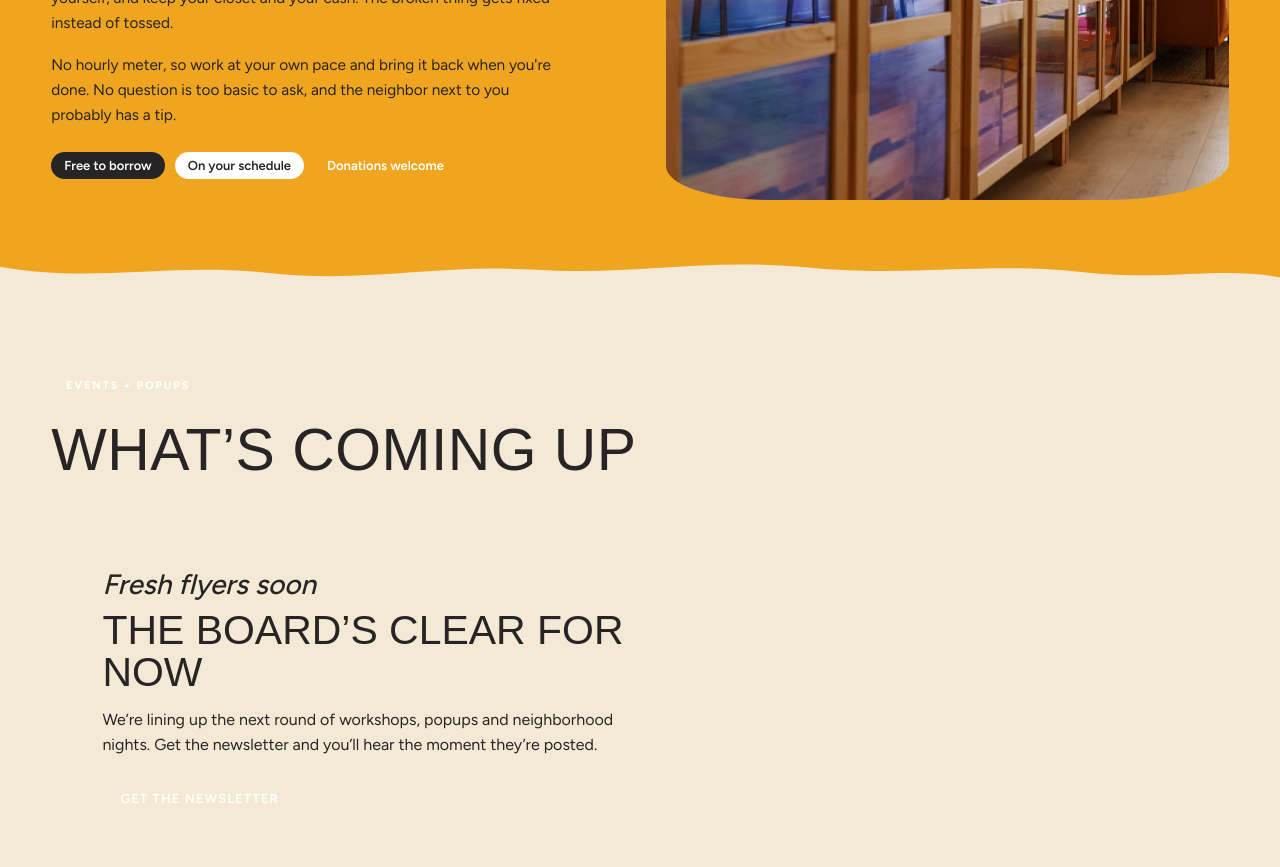
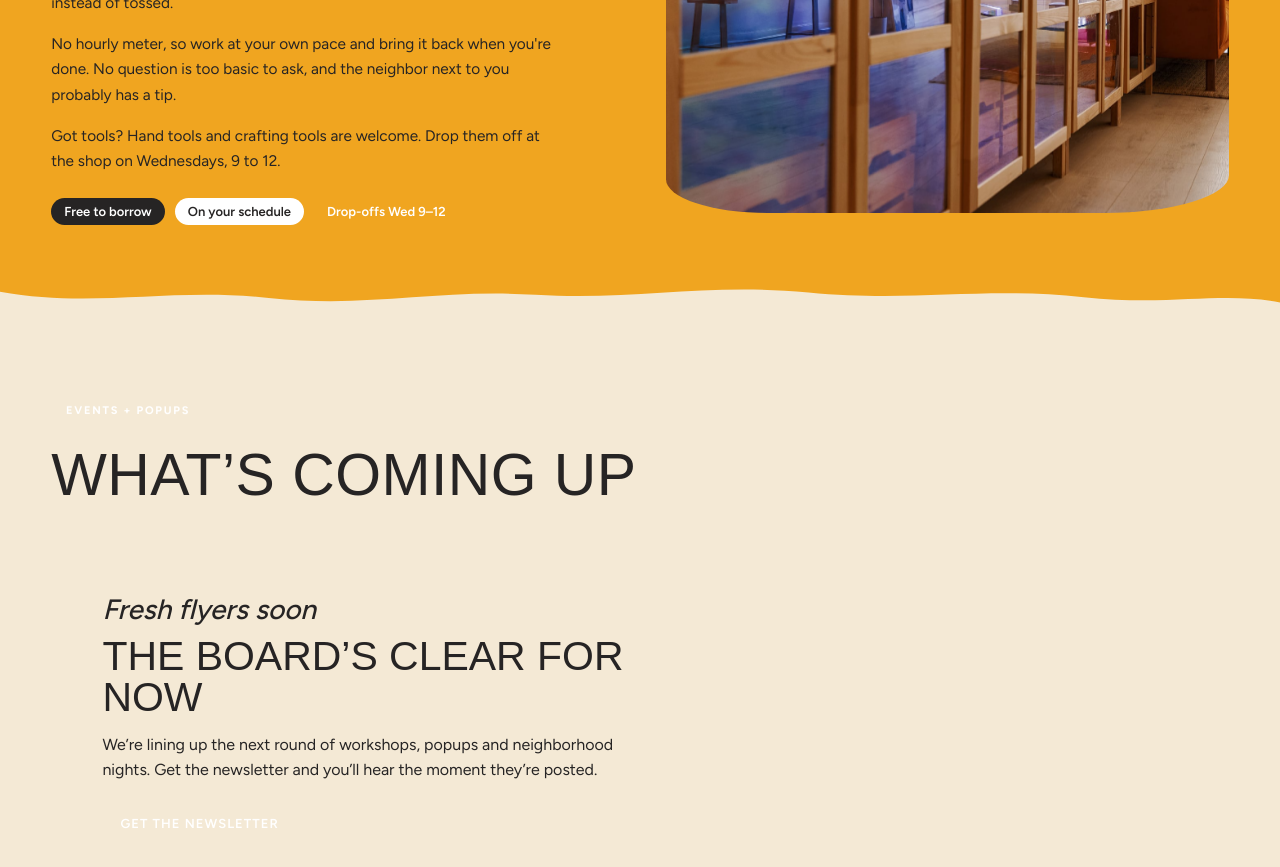
Before and after one commit to jnetle/ec-supply-co, a Next.js app: page / in a window 1280 px wide. Shown: the part 3920-4787 px from the top of the page. Built offline with nearby package versions, Linux system fonts and the light colour scheme; a web font is replaced by a local one.

Commit message:
List tool donation drop-off times in the tool library band (#104)

```diff
--- a/src/components/home/bands.tsx
+++ b/src/components/home/bands.tsx
@@ -175,12 +175,13 @@ export function Tools() {
       paragraphs={[
         "Learn the skill without storing the tool. Borrow what the job needs, do it yourself, and keep your closet and your cash. The broken thing gets fixed instead of tossed.",
         "No hourly meter, so work at your own pace and bring it back when you're done. No question is too basic to ask, and the neighbor next to you probably has a tip.",
+        "Got tools? Hand tools and crafting tools are welcome. Drop them off at the shop on Wednesdays, 9 to 12.",
       ]}
       tags={[
         { label: "Free to borrow", color: "var(--color-ecs-ink)", ink: "#ffffff" },
         { label: "On your schedule", color: "#ffffff", ink: "var(--color-ecs-ply-ink)" },
         {
-          label: "Donations welcome",
+          label: "Drop-offs Wed 9–12",
           color: "var(--color-ecs-red)",
           ink: "#ffffff",
         },
```
